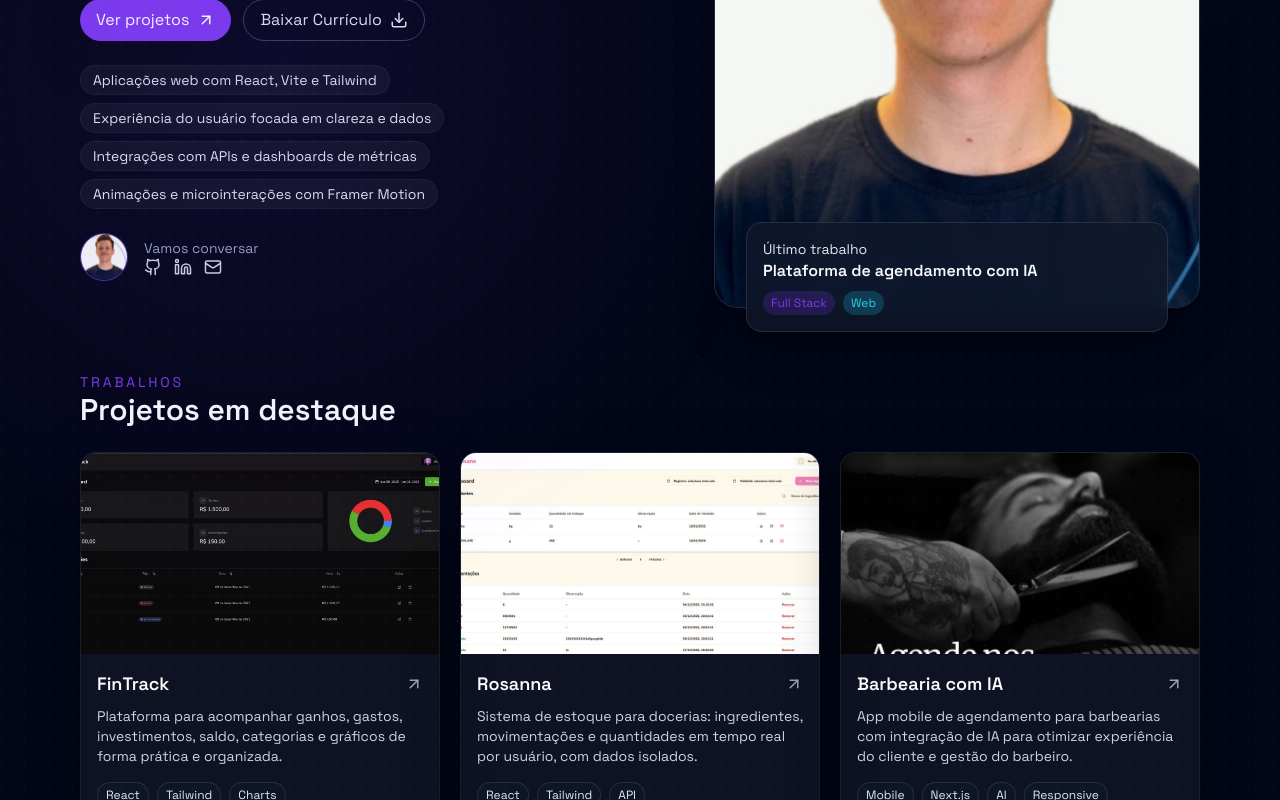
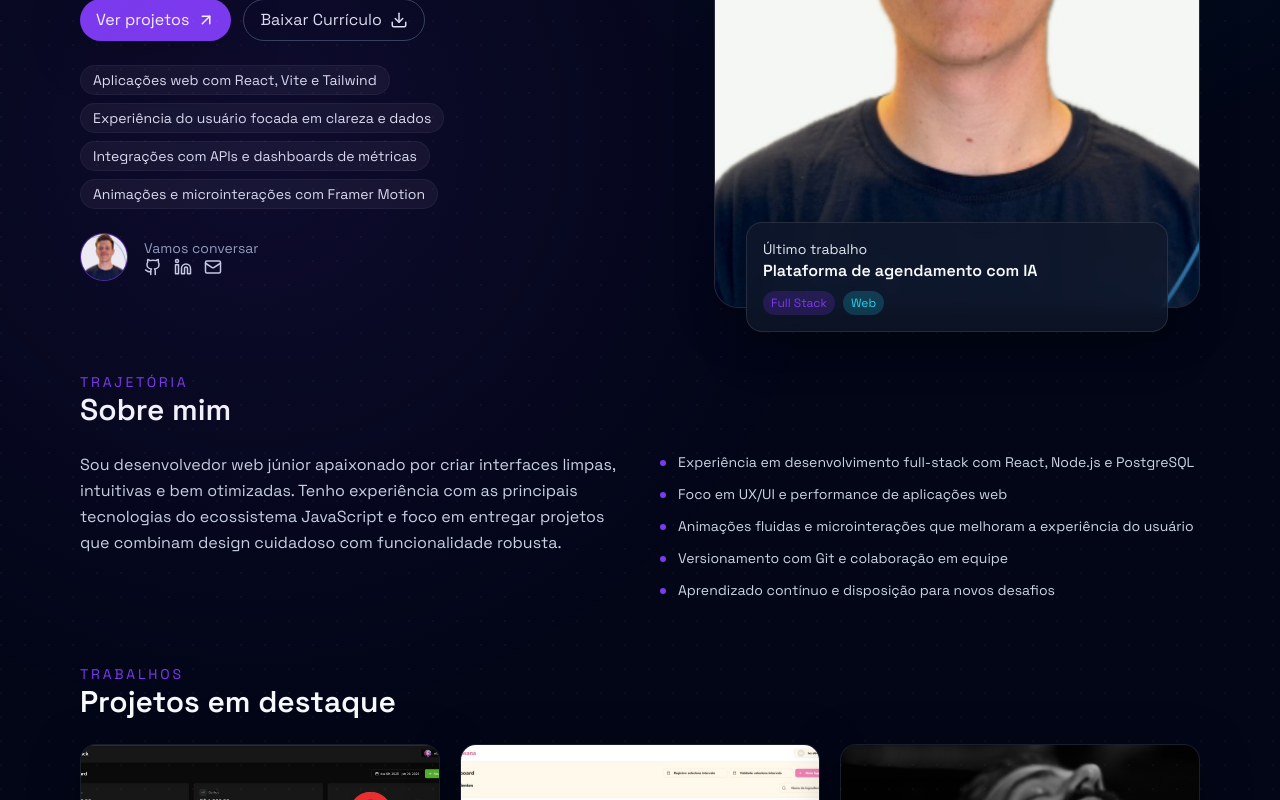
Before and after one commit to nilson216/portifolio, a React (Vite) app: page / in a window 1280 px wide. Shown: the part 412-1212 px from the top of the page. Built offline with nearby package versions, Linux system fonts and the light colour scheme; the HTML template or start-up script is replaced by a standard one.

Commit message:
Add About section after hero

```diff
--- a/src/App.jsx
+++ b/src/App.jsx
@@ -1,6 +1,6 @@
 import { motion } from 'framer-motion';
 import { ArrowUpRight, Download, Github, Linkedin, Mail, Sparkles } from 'lucide-react';
-import { hero, highlights, projects, skills, timeline, socials } from './data';
+import { hero, highlights, projects, skills, timeline, socials, about } from './data';
 
 const fadeUp = {
   initial: { opacity: 0, y: 30 },
@@ -123,6 +123,34 @@ export default function App() {
               </div>
             </motion.div>
           </motion.div>
+        </motion.section>
+
+        {/* Sobre mim */}
+        <motion.section className="space-y-6" {...inView(0.05)}>
+          <div>
+            <p className="text-sm uppercase tracking-[0.2em] text-primary">Trajetória</p>
+            <h3 className="text-3xl font-semibold text-slate-50">{about.title}</h3>
+          </div>
+          <div className="grid lg:grid-cols-[1fr_1fr] gap-10">
+            <motion.div {...fadeUp} className="space-y-4">
+              <p className="text-base text-slate-300 leading-relaxed">{about.description}</p>
+            </motion.div>
+            <motion.div {...fadeUp} transition={{ delay: 0.1, duration: 0.6 }} className="space-y-3">
+              {about.highlights.map((highlight, idx) => (
+                <motion.div
+                  key={highlight}
+                  initial={{ opacity: 0, x: -20 }}
+                  whileInView={{ opacity: 1, x: 0 }}
+                  transition={{ delay: 0.05 * idx, duration: 0.4 }}
+                  viewport={{ once: true, margin: '-80px' }}
+                  className="flex gap-3 items-start"
+                >
+                  <div className="h-1.5 w-1.5 rounded-full bg-primary mt-2 flex-shrink-0" />
+                  <p className="text-sm text-slate-300">{highlight}</p>
+                </motion.div>
+              ))}
+            </motion.div>
+          </div>
         </motion.section>
 
         {/* Projetos */}
--- a/src/data.js
+++ b/src/data.js
@@ -6,6 +6,19 @@ export const hero = {
   ctaPrimary: 'Ver projetos',
   ctaSecondary: 'Baixar Currículo',
   avatar: '/me.jpg', // coloque sua foto em public/me.jpg
+};
+
+export const about = {
+  title: 'Sobre mim',
+  description:
+    'Sou desenvolvedor web júnior apaixonado por criar interfaces limpas, intuitivas e bem otimizadas. Tenho experiência com as principais tecnologias do ecossistema JavaScript e foco em entregar projetos que combinam design cuidadoso com funcionalidade robusta.',
+  highlights: [
+    'Experiência em desenvolvimento full-stack com React, Node.js e PostgreSQL',
+    'Foco em UX/UI e performance de aplicações web',
+    'Animações fluidas e microinterações que melhoram a experiência do usuário',
+    'Versionamento com Git e colaboração em equipe',
+    'Aprendizado contínuo e disposição para novos desafios',
+  ],
 };
 
 export const highlights = [
```
